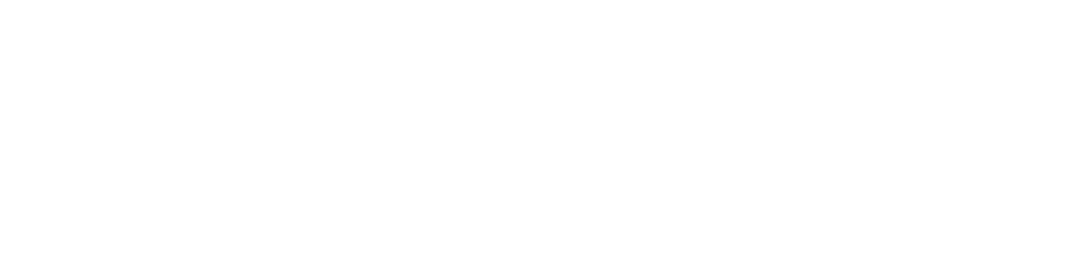
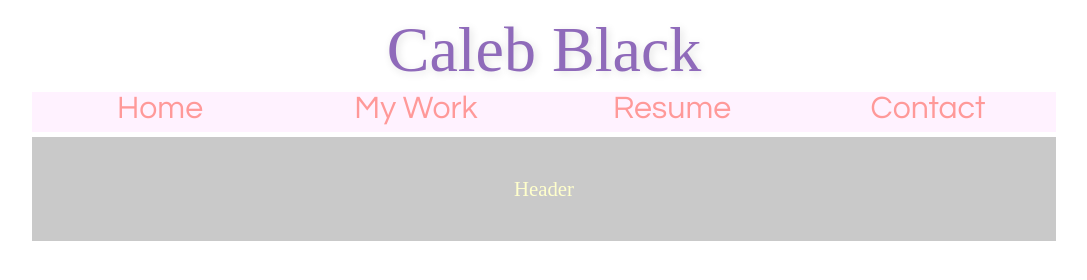
Before and after one commit to cpblack/instrumentwebsite, a plain HTML site: page index.html in a window 1280 px wide. Shown: the whole page, without its empty margins (96-1183 px from the left). Drawn offline with Linux system fonts and the light colour scheme; a web font is replaced by a local one.

Commit message:
Update index.html

```diff
--- a/index.html
+++ b/index.html
@@ -1,4 +1,33 @@
+<!DOCTYPE html>
+<html>
 <head>
+  <title>My Instrument</title>
+  <link rel="stylesheet" href="style.css">
+  <link href="https://fonts.googleapis.com/css?family=Prociono" rel="stylesheet">
+  <link rel="icon" href="icon.png">
+  <script src="script.js"></script>
+  <script src="loadPage.js"></script>
 </head>
-<body>
+  <body onLoad='index()'>
+    <div id="myName">
+      <p >Caleb Black</p>
+    </div>
+ <div class="navbar">
+ <ul>
+  <li><a href="/">Home</a></li>
+  <li><a href="#" id="load_work">My Work</a></li>
+  <li><a href="resume">Resume</a></li>
+  <li><a href="contact">Contact</a></li>
+ </ul>
+  </div>
+<div id="main">
+  <p class="header">Header</p>
+  <p></p>
+
+   <!---<iframe src="https://docs.google.com/document/d/13trLKHqFUL_yDFdHHg04fTBzL9b3-CxY2zjRF6UKh04/pub?embedded=true&rm=minimal" style="border:none;width:100%;height:1000px;"></iframe>
+  <div style="float:left;display: inline-block;padding:0px;width:50%;margin:0px;height:100%;text-align:left;"><p>Left</p></div>
+  <div style="float:right;display: inline-block;padding:0px;width:50%;margin:0px;height:100%;text-align:left;"><p>Right</p></div>--->
+</div>
+
 </body>
+</html>
```
